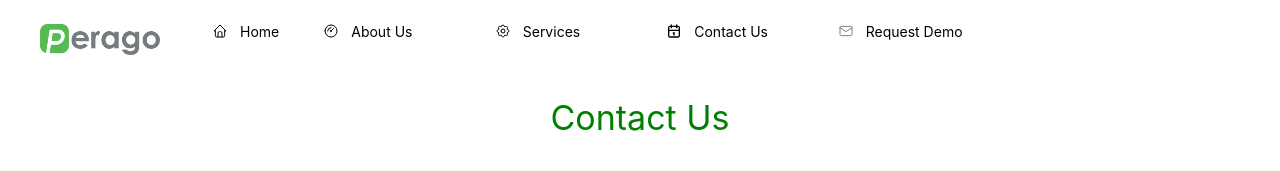
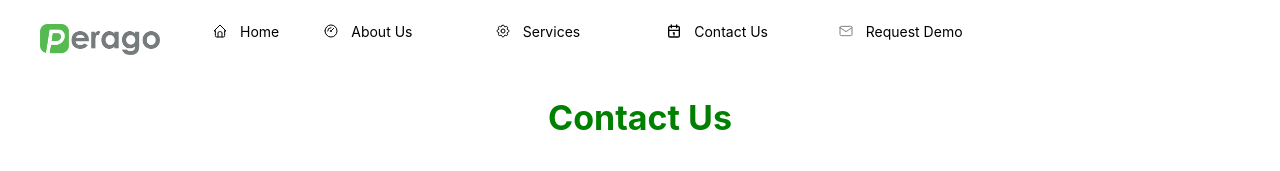
Before and after one commit to lensbelete/perago-systems, a Next.js app: page /contactUs in a window 1280 px wide. Shown: the top 171 px of the page. Built offline with nearby package versions, Linux system fonts and the light colour scheme.

Commit message:
added requestdemo

```diff
--- a/src/app/contactUs/page.tsx
+++ b/src/app/contactUs/page.tsx
@@ -11,7 +11,7 @@ const ContactUs = () => {
           <Title
             order={1}
             mb="xl"
-            style={{ fontWeight: "normal", color: "green" }}
+            style={{ fontWeight: "bold", color: "green" }}
           >
             Contact Us
           </Title>
@@ -77,11 +77,10 @@ const ContactUs = () => {
               mt="sm"
               style={{ fontWeight: "normal", fontSize: "1.1rem" }}
             >
-                <a href="tel:+251(114)701998">+251(114)701998</a>
+              <a href="tel:+251(114)701998">+251(114)701998</a>
 
               <br />
               <a href="tel:+251-911-231622">+251-911-231622</a>
-
             </Text>
           </Card>
           <Card
@@ -107,8 +106,7 @@ const ContactUs = () => {
               mt="sm"
               style={{ fontWeight: "normal", fontSize: "1.1rem" }}
             >
-                <a href="mailto:email@example.com">Info@peragosystems.com</a>
-
+              <a href="mailto:email@example.com">Info@peragosystems.com</a>
             </Text>
           </Card>
         </div>
```
